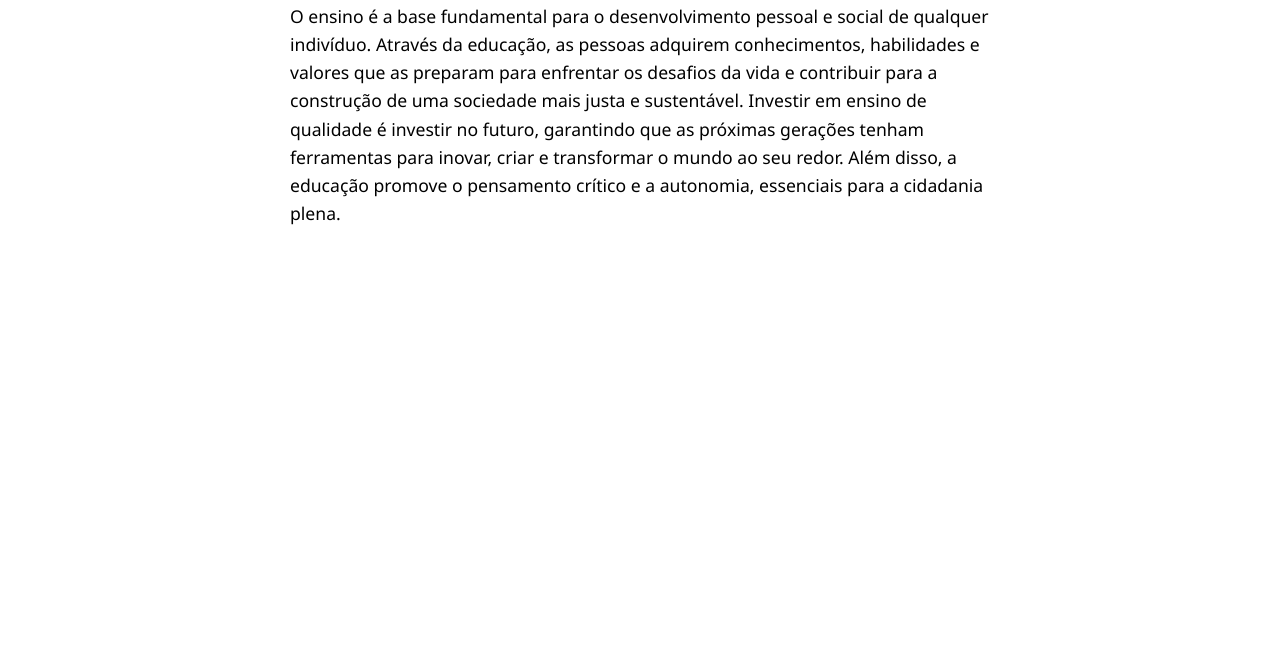
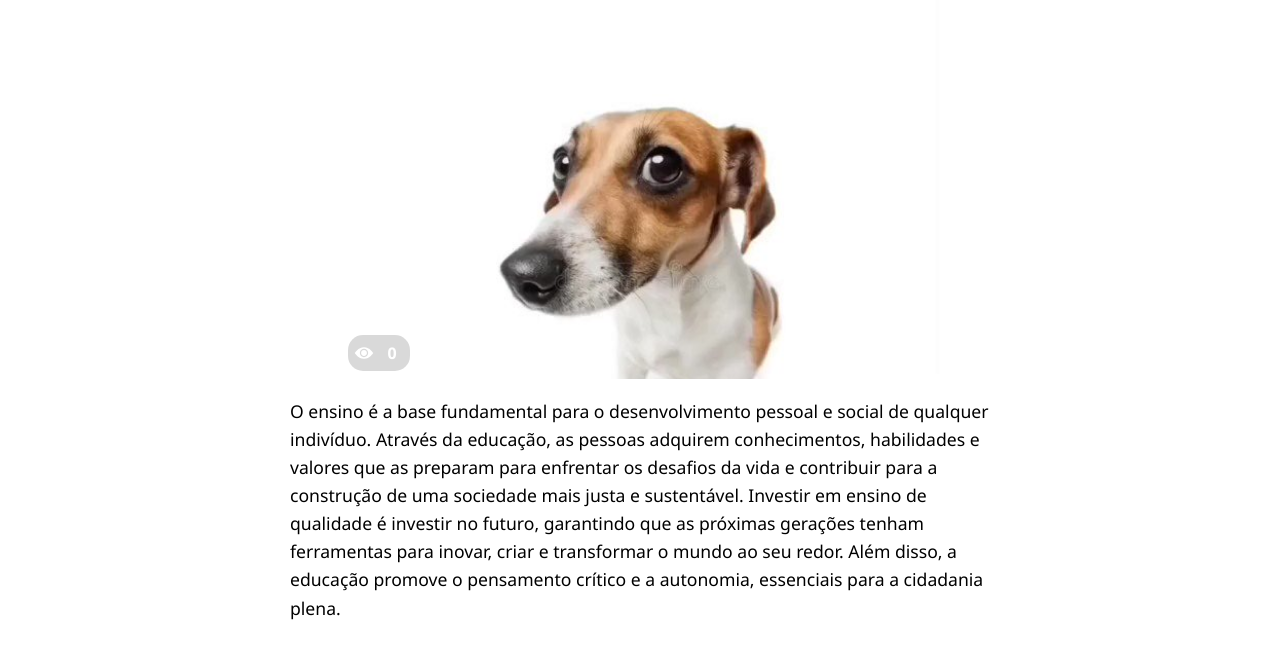
Before and after one commit to AkiRaTheCreator/Portal-Juventude-Esbo-o, a plain HTML site: page noticia1.html in a window 1280 px wide. Shown: the part 264-936 px from the top of the page. Before the commit the page ends 800 px from the top, so only its background shows below. Drawn offline with Linux system fonts and the light colour scheme; no server answers.

Commit message:
Update noticia1.html

```diff
--- a/noticia1.html
+++ b/noticia1.html
@@ -34,7 +34,7 @@
       display: flex;
       align-items: center;
       justify-content: center;
-      gap: 0.25rem; /* asas coladinhas com o texto */
+      gap: 0.25rem;
       padding: 0.5rem 1rem;
       position: sticky;
       top: 0;
@@ -53,7 +53,6 @@
       align-items: center;
       white-space: nowrap;
     }
-    /* Botão tema abaixo do header, alinhado à esquerda */
     .toggle-btn {
       display: flex;
       align-items: center;
@@ -67,7 +66,7 @@
       border-radius: 5px;
       cursor: pointer;
       transition: background-color 0.3s;
-      position: static; /* sem fixed */
+      position: static;
       width: fit-content;
     }
     .toggle-btn:hover {
@@ -84,6 +83,8 @@
       opacity: 0;
       transform: translateY(20px);
       transition: opacity 0.6s ease, transform 0.6s ease;
+      position: relative;
+      z-index: 1; /* para ficar abaixo do modal */
     }
     main.visible {
       opacity: 1;
@@ -92,12 +93,64 @@
     }
     h1 {
       font-size: 2rem;
-      margin-bottom: 1rem;
+      margin: 0 0 1rem 0;
     }
     p {
       font-size: 1.1rem;
       line-height: 1.6;
       margin-bottom: 1rem;
+    }
+    /* Wrapper que segura a imagem e o contador */
+    .imagem-wrapper {
+      position: relative;
+      max-width: 100%;
+      max-height: 400px;
+      margin: 1rem auto 1rem auto;
+      display: block;
+      border-radius: 8px;
+      overflow: hidden;
+      cursor: pointer; /* deixa claro que é clicável */
+    }
+    /* Estilo da imagem */
+    .noticia-img {
+      display: block;
+      width: 100%;
+      height: auto;
+      object-fit: cover;
+      border-radius: 8px;
+      transition: transform 0.3s ease;
+    }
+    /* Contador posicionado no canto inferior esquerdo da imagem */
+    #contador-barra {
+      position: absolute;
+      bottom: 8px;
+      left: 8px;
+      background-color: rgba(0, 0, 0, 0.15);
+      color: #fff;
+      font-size: 1rem;
+      font-family: 'Segoe UI', Tahoma, Geneva, Verdana, sans-serif;
+      padding: 4px 6px;
+      border-radius: 15px;
+      display: flex;
+      align-items: center;
+      user-select: none;
+      box-shadow: none;
+      backdrop-filter: blur(8px);
+      height: 28px;
+      min-width: 50px;
+      justify-content: center;
+      z-index: 10;
+    }
+    #contador-barra svg {
+      fill: #fff;
+      height: 20px;
+      width: 20px;
+    }
+    #contador-barra span {
+      margin-left: 6px;
+      font-weight: 600;
+      min-width: 24px;
+      text-align: center;
     }
     body.dark-mode header {
       background-color: var(--accent-color);
@@ -122,6 +175,43 @@
       main {
         margin-top: 0;
       }
+      .imagem-wrapper {
+        max-width: 600px;
+      }
+    }
+
+    /* Modal do zoom da imagem */
+    #modal-img {
+      position: fixed;
+      top: 0;
+      left: 0;
+      width: 100vw;
+      height: 100vh;
+      background: rgba(0,0,0,0.75);
+      backdrop-filter: blur(8px);
+      display: flex;
+      justify-content: center;
+      align-items: center;
+      opacity: 0;
+      pointer-events: none;
+      transition: opacity 0.3s ease;
+      z-index: 10000;
+    }
+    #modal-img.active {
+      opacity: 1;
+      pointer-events: auto;
+    }
+    #modal-img img {
+      max-width: 90vw;
+      max-height: 90vh;
+      border-radius: 10px;
+      box-shadow: 0 0 20px rgba(0,0,0,0.8);
+      transform: scale(0.8);
+      transition: transform 0.3s ease;
+      cursor: zoom-out;
+    }
+    #modal-img.active img {
+      transform: scale(1);
     }
   </style>
 </head>
@@ -139,9 +229,30 @@
 
   <main id="content">
     <h1>Educação como Base para o Futuro</h1>
+
+    <div class="imagem-wrapper" id="imagem-wrapper">
+      <img
+        class="noticia-img"
+        src="imgs/xaxorro.jpg"
+        alt="Imagem da notícia"
+        id="imagem-noticia"
+      />
+      <div id="contador-barra">
+        <svg xmlns="http://www.w3.org/2000/svg" viewBox="0 0 24 24" >
+          <path d="M12 5c-7 0-11 7-11 7s4 7 11 7 11-7 11-7-4-7-11-7zm0 12c-2.76 0-5-2.24-5-5s2.24-5 5-5 5 2.24 5 5-2.24 5-5 5zm0-8.5c-1.93 0-3.5 1.57-3.5 3.5s1.57 3.5 3.5 3.5 3.5-1.57 3.5-3.5-1.57-3.5-3.5-3.5z"/>
+        </svg>
+        <span id="contador">0</span>
+      </div>
+    </div>
+
     <p>O ensino é a base fundamental para o desenvolvimento pessoal e social de qualquer indivíduo. Através da educação, as pessoas adquirem conhecimentos, habilidades e valores que as preparam para enfrentar os desafios da vida e contribuir para a construção de uma sociedade mais justa e sustentável. Investir em ensino de qualidade é investir no futuro, garantindo que as próximas gerações tenham ferramentas para inovar, criar e transformar o mundo ao seu redor. Além disso, a educação promove o pensamento crítico e a autonomia, essenciais para a cidadania plena.</p>
     <p></p>
   </main>
+
+  <!-- Modal da imagem -->
+  <div id="modal-img">
+    <img src="" alt="Zoom da imagem" id="modal-img-content" />
+  </div>
 
   <script>
     function toggleDarkMode() {
@@ -173,6 +284,46 @@
           content.style.transform = 'translateY(0)';
         }
       });
+
+      const namespace = 'portaljuventude';
+      const key = 'noticia1';
+      const url = `https://api.countapi.xyz/hit/${namespace}/${key}`;
+
+      fetch(url)
+        .then(res => res.json())
+        .then(data => {
+          document.getElementById('contador').textContent = data.value;
+        })
+        .catch(err => {
+          console.log('Erro ao buscar contador:', err);
+        });
+
+      // Modal imagem zoom
+      const imgWrapper = document.getElementById('imagem-wrapper');
+      const modal = document.getElementById('modal-img');
+      const modalImg = document.getElementById('modal-img-content');
+      const imgNoticia = document.getElementById('imagem-noticia');
+
+      imgWrapper.addEventListener('click', () => {
+        modalImg.src = imgNoticia.src;
+        modal.classList.add('active');
+        document.body.style.overflow = 'hidden'; // trava scroll atrás
+      });
+
+      modal.addEventListener('click', (e) => {
+        if (e.target === modal || e.target === modalImg) {
+          modal.classList.remove('active');
+          document.body.style.overflow = ''; // libera scroll
+        }
+      });
+
+      // Fecha modal com ESC
+      document.addEventListener('keydown', (e) => {
+        if (e.key === 'Escape' && modal.classList.contains('active')) {
+          modal.classList.remove('active');
+          document.body.style.overflow = '';
+        }
+      });
     });
   </script>
 </body>
```
